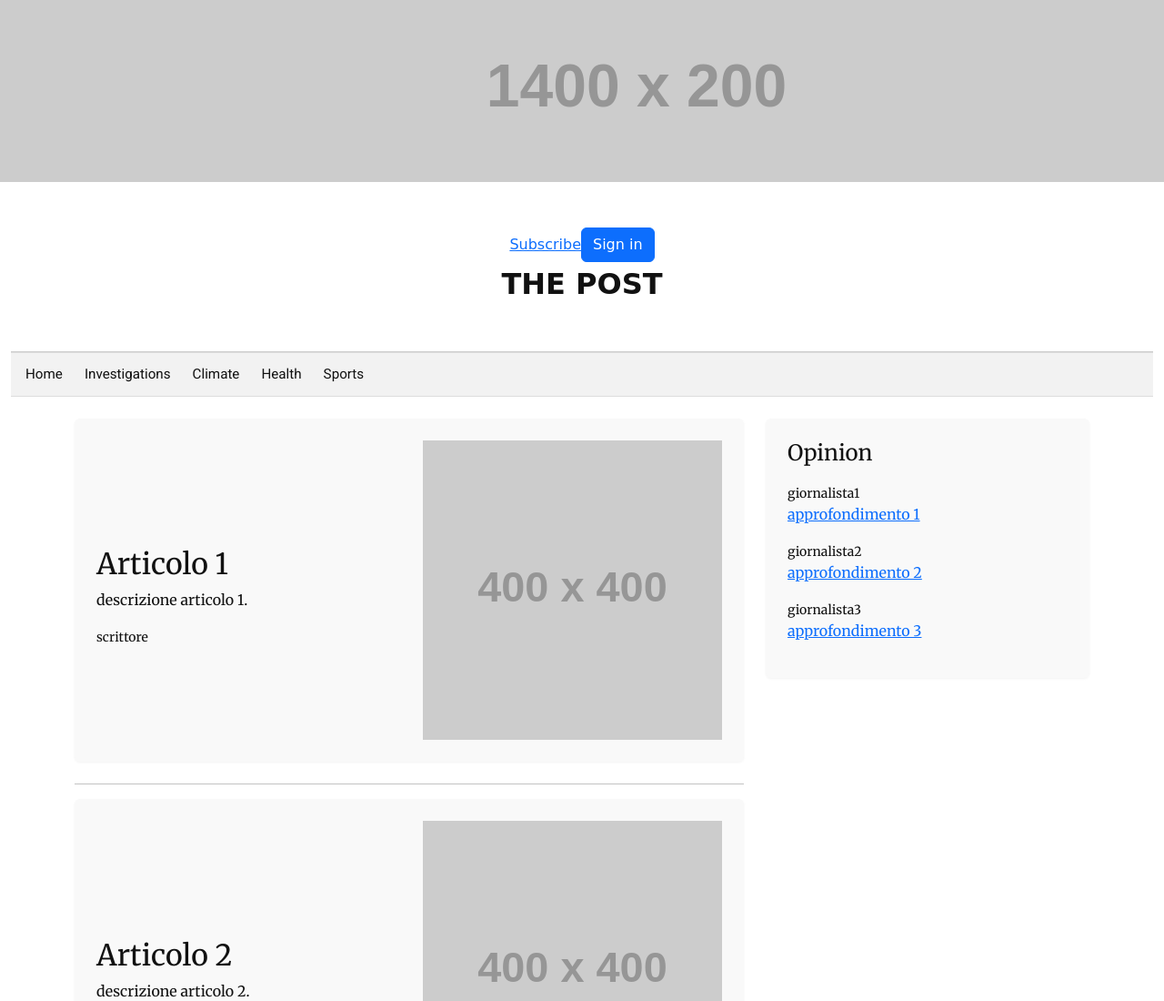
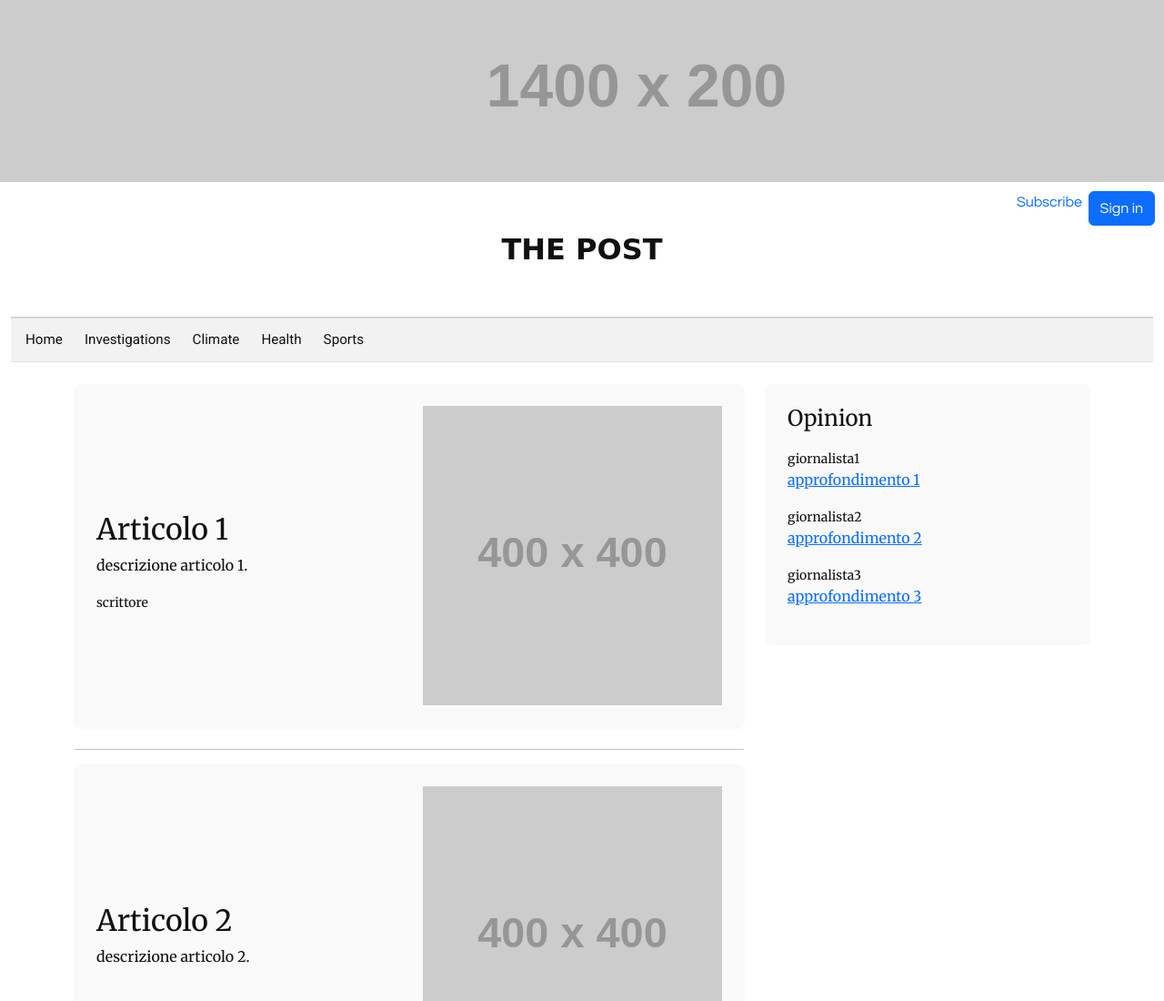
Before and after one commit to Alex-68-sys/layout, a website: page index.html in a window 1280 px wide. Shown: the top 1100 px of the page at 91% size. Drawn offline with nearby package versions, Linux system fonts and the light colour scheme; placeholder pictures from the web are drawn by us; a web font is replaced by a local one.

Commit message:
Update style.css
update5

```diff
--- a/style.css
+++ b/style.css
@@ -79,8 +79,8 @@
             font-family: "Century Gothic",sans-serif;
             background: white;
             margin-top: 10px;
-            border-top: 1px solid #ddd;
-            border-bottom: 1px solid #ddd;
+            border-top: none; /*1px solid #ddd;*/
+            border-bottom: none; /*1px solid #ddd;*/
 
         }
         .logo {
@@ -97,7 +97,19 @@
             text-decoration: none;
             font-size: 0.9rem;
         }
-
+        .top-link {
+            font-family: "Century Gothic", sans-serif;
+            position: absolute;
+            top: 210px;
+            right: 90px;
+            text-decoration: none;
+        }
+        .top-button {
+            font-family: "Century Gothic",sans-serif;
+            position: absolute;
+            top: 210px;
+            right: 10px;
+        }
         .main-nav {
             background: #f2f2f2;
             padding: 0.75rem 1rem;
@@ -170,6 +182,7 @@
             .article.hero {
                 flex-direction: column;
             }
+
             .header-large h1 {
                 font-size: 1.8rem;
             }
```
